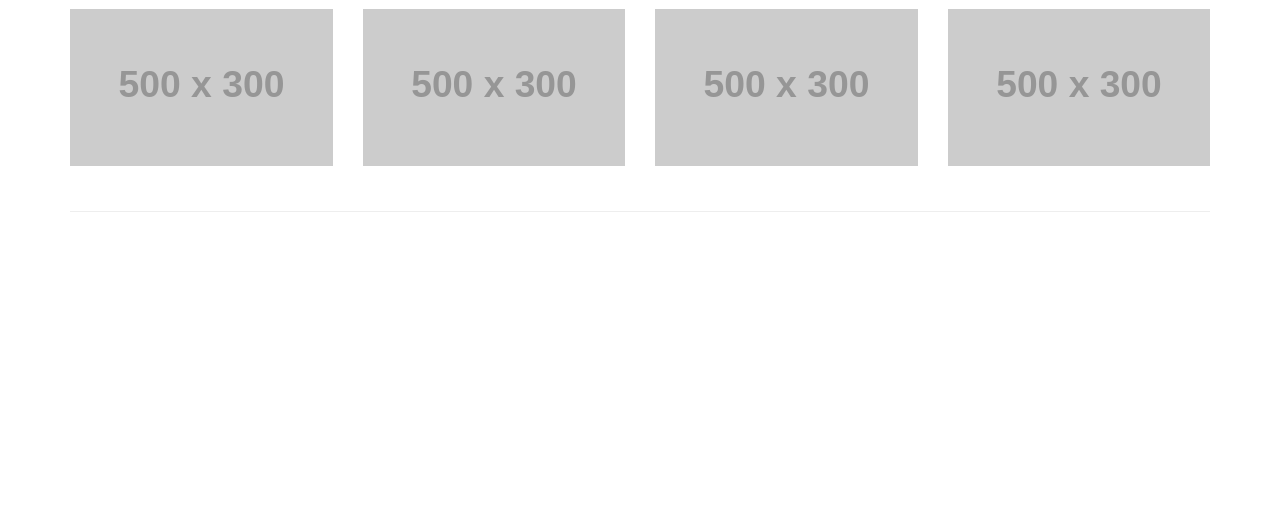
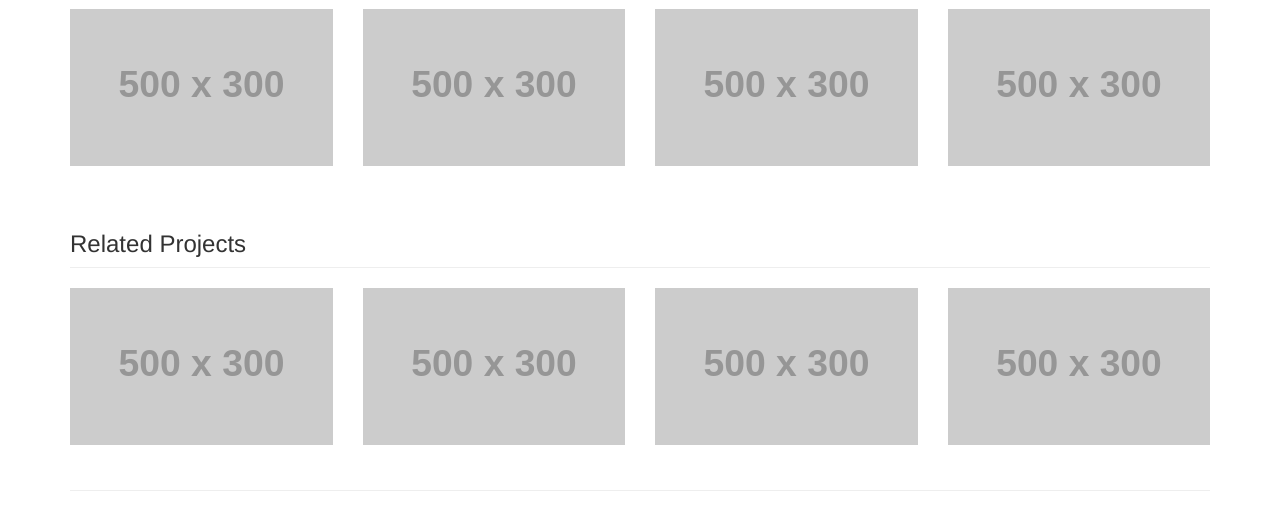
Before and after one commit to TSW345/TSW345.github.io, a plain HTML site: page index.html in a window 1280 px wide. Shown: the part 550-1061 px from the top of the page. Before the commit the page ends 800 px from the top, so only its background shows below. Drawn offline with Linux system fonts and the light colour scheme; placeholder pictures from the web are drawn by us.

Commit message:
Initial commit

```diff
--- a/index.html
+++ b/index.html
@@ -99,6 +99,30 @@
 
       </div>
 
+      <div class="row">
+
+        <div class="col-lg-12">
+          <h3 class="page-header">Related Projects</h3>
+        </div>
+
+        <div class="col-sm-3 col-xs-6">
+        	<a href="#"><img class="img-responsive portfolio-item" src="http://placehold.it/500x300"></a>
+        </div>
+
+        <div class="col-sm-3 col-xs-6">
+        	<a href="#"><img class="img-responsive portfolio-item" src="http://placehold.it/500x300"></a>
+        </div>
+
+        <div class="col-sm-3 col-xs-6">
+        	<a href="#"><img class="img-responsive portfolio-item" src="http://placehold.it/500x300"></a>
+        </div>
+
+        <div class="col-sm-3 col-xs-6">
+        	<a href="#"><img class="img-responsive portfolio-item" src="http://placehold.it/500x300"></a>
+        </div>
+
+      </div>
+
     </div><!-- /.container -->
 
     <div class="container">
```
